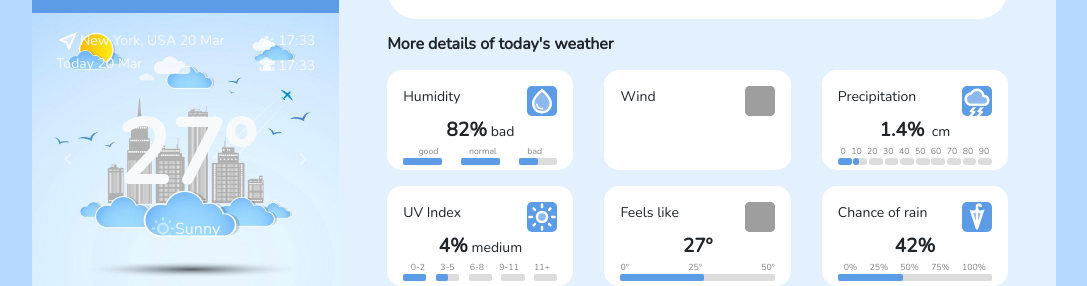
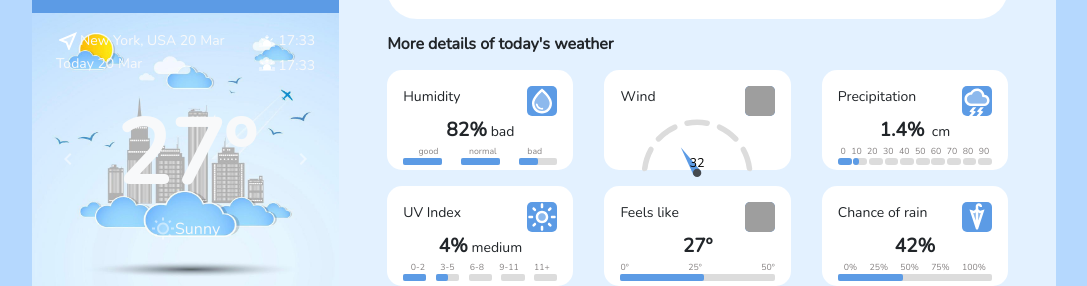
Before and after one commit to saikatgpae/weather-report, a React (Create React App) app: page / in a window 1280 px wide. Shown: the part 472-758 px from the top of the page, without its empty margins (96-1183 px from the left). Built offline with nearby package versions, Linux system fonts and the light colour scheme; grey boxes are pictures that could not be loaded.

Commit message:
Add gauge to wind chart.

```diff
--- a/package.json
+++ b/package.json
@@ -13,6 +13,7 @@
     "react": "^18.2.0",
     "react-bootstrap": "^2.7.2",
     "react-dom": "^18.2.0",
+    "react-gauge-chart": "^0.4.1",
     "react-redux": "^8.0.4",
     "react-scripts": "5.0.1",
     "react-uuid": "^2.0.0",
--- /dev/null
+++ b/src/components/Gauge/Gauge.js
@@ -0,0 +1,27 @@
+import React from 'react';
+import GaugeChart from 'react-gauge-chart';
+import './gauge.css';
+
+export default function Gauge() {
+//   const gauge = 0.10;
+  return (
+    <div>
+      <GaugeChart
+        id="gauge-chart1"
+        nrOfLevels={5}
+        className="gauge"
+        textColor="#000"
+        formatTextValue={(value) => value}
+        colors={['#DCDCDC']}
+        arcWidth={0.1}
+        percent={0.32}
+        arcPadding={0.1}
+        cornerRadius={5}
+        animate={false}
+        needleColor="#5c9be5"
+        // hideText={false}
+        // arcsLength={[0.1, 0.1, 0.1, 0.1, 0.1]}
+      />
+    </div>
+  );
+}
--- /dev/null
+++ b/src/components/Gauge/gauge.css
@@ -0,0 +1,5 @@
+.gauge {
+  /* width: 50px; */
+
+  /* color: #5C9BE5; */
+}
--- a/src/components/Wind/Wind.js
+++ b/src/components/Wind/Wind.js
@@ -1,12 +1,16 @@
-import React from 'react';
+import { React } from 'react';
 import './wind.css';
 import wind from '../../images/wind.svg';
+import Gauge from '../Gauge/Gauge';
 
 export default function Wind() {
   return (
-    <div className="wind d-flex justify-content-between p-3">
-      <small className="">Wind</small>
-      <img src={wind} alt="wind logo" className="wind-image" />
+    <div className="wind p-3 text-center">
+      <div className="d-flex justify-content-between">
+        <small className="">Wind</small>
+        <img src={wind} alt="wind logo" className="wind-image" />
+      </div>
+      <Gauge />
     </div>
   );
 }
```
Also changed, not shown: 1 other file (tests, documents, lock files or other folders).
